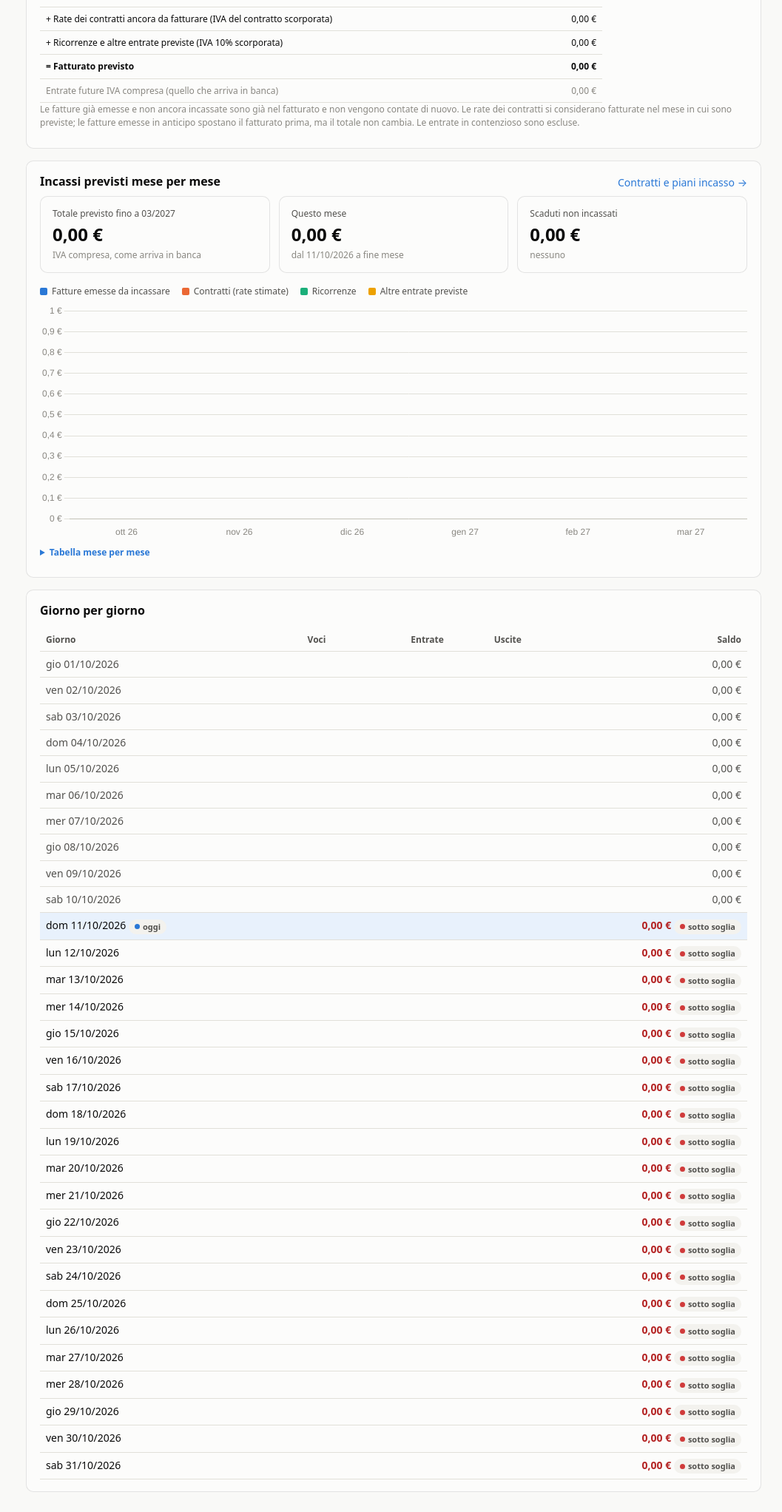
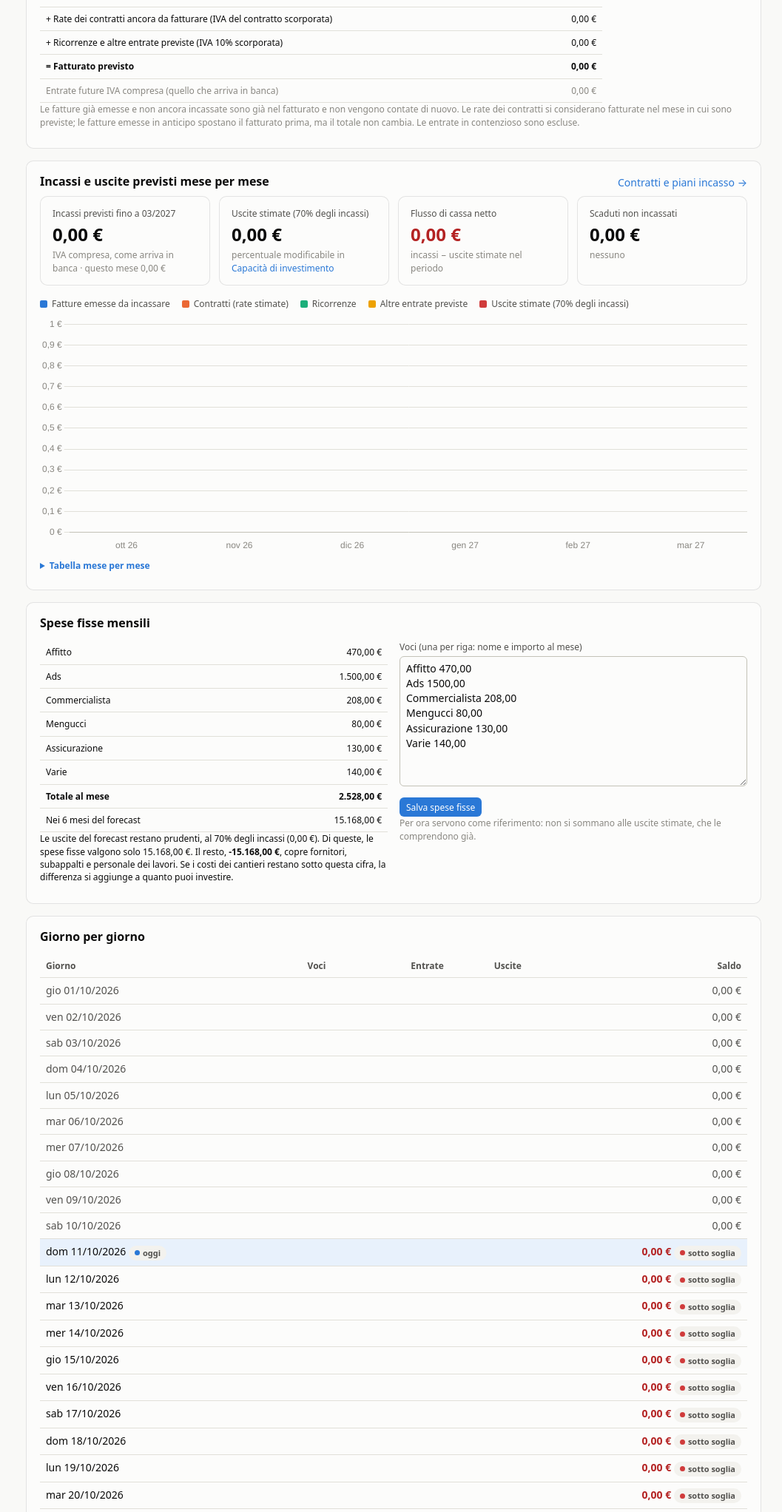
Before and after one commit to fede-pixel/FinanceBaccano-Partners, a FastAPI app: page /forecast in a window 1280 px wide. Shown: the part 1138-3182 px from the top of the page at 74% size, without its empty margins (223-1280 px from the left). Before the commit the page ends 3155 px from the top, so only its background shows below. Run offline with FastAPI, Linux system fonts and the light colour scheme; data that the repository does not hold is empty.

Commit message:
Forecast: uscite stimate in % degli incassi, flusso netto e spese fisse mensili
Gli incassi previsti mese per mese ora hanno anche le uscite stimate (stessa
percentuale della capacità di investimento, 70%), il netto e il cumulato. Nuova
scheda Spese fisse mensili (affitto, ads, commercialista, Mengucci,
assicurazione, varie), modificabile, come riferimento accanto alla stima.

Co-Authored-By: Claude Opus 5.5 <noreply@anthropic.com>
Claude-Session: https://claude.ai/code/session_01KtJpJz3rcRPW9gvZwDMusj

```diff
--- a/app/routers/economics.py
+++ b/app/routers/economics.py
@@ -92,6 +92,7 @@ def investment_page(request: Request, mesi: int = 6, scenario: str = "base", ses
         request, "investment.html", pp=pp, plan=plan, mesi=mesi, scenario=scenario, scenarios=investment.SCENARIOS,
         cfg=investment.settings(session), areas=investment.AREAS,
         chart_days=chart_days, chart_months=chart_months, chart_alloc=chart_alloc, chart_profit=chart_profit,
+        fixed_total=sum(v for _, v in investment.fixed_costs(session)),
     )
 
 
--- a/app/templates/_inflows.html
+++ b/app/templates/_inflows.html
@@ -1,25 +1,30 @@
-{# Incassi previsti mese per mese: richiede la variabile "inflows" (app.services.inflows.Inflows) #}
+{# Incassi e uscite previsti mese per mese: richiede la variabile "inflows" (app.services.inflows.Inflows) #}
 {% from "_macros.html" import chart %}
+{% set pct = (inflows.cost_ratio * 100)|round|int %}
 <div class="card">
   <div class="page-head" style="margin-bottom:8px">
-    <h2 style="margin:0">Incassi previsti mese per mese</h2>
+    <h2 style="margin:0">Incassi e uscite previsti mese per mese</h2>
     <a href="/contratti">Contratti e piani incasso →</a>
   </div>
   <div class="kpis">
-    <div class="kpi"><div class="label">Totale previsto fino a {{ inflows.months[-1].key[5:] }}/{{ inflows.months[-1].key[:4] }}</div>
-      <div class="value">{{ inflows.total|eur }}</div><div class="sub">IVA compresa, come arriva in banca</div></div>
-    <div class="kpi"><div class="label">Questo mese</div><div class="value">{{ inflows.months[0].total|eur }}</div>
-      <div class="sub">dal {{ today|d }} a fine mese</div></div>
+    <div class="kpi"><div class="label">Incassi previsti fino a {{ inflows.months[-1].key[5:] }}/{{ inflows.months[-1].key[:4] }}</div>
+      <div class="value">{{ inflows.total|eur }}</div><div class="sub">IVA compresa, come arriva in banca · questo mese {{ inflows.months[0].total|eur }}</div></div>
+    <div class="kpi"><div class="label">Uscite stimate ({{ pct }}% degli incassi)</div><div class="value">{{ inflows.total_out|eur }}</div>
+      <div class="sub">percentuale modificabile in <a href="/investimenti#impostazioni">Capacità di investimento</a></div></div>
+    <div class="kpi"><div class="label">Flusso di cassa netto</div><div class="value {{ 'pos' if inflows.net > 0 else 'neg' }}">{{ inflows.net|eur_sign }}</div>
+      <div class="sub">incassi − uscite stimate nel periodo</div></div>
     <div class="kpi"><div class="label">Scaduti non incassati</div><div class="value {{ 'neg' if inflows.overdue }}">{{ inflows.overdue|eur }}</div>
       <div class="sub">{% if inflows.overdue %}{{ inflows.overdue_count }} voci da sollecitare, non incluse nei mesi · <a href="/fatture/situazione?vista=incassare">vedi</a>{% else %}nessuno{% endif %}</div></div>
   </div>
   {{ chart(chart_id or 'inflows-chart', inflows.chart(), inflows.legend()) }}
   <details style="margin-top:8px"><summary class="small">Tabella mese per mese</summary>
   <div class="table-wrap"><table class="small">
-    <thead><tr><th>Mese</th><th class="num">Fatture emesse</th><th class="num">Contratti</th><th class="num">Ricorrenze</th><th class="num">Altre</th><th class="num">Totale</th><th class="num">Cumulato</th></tr></thead>
+    <thead><tr><th>Mese</th><th class="num">Fatture emesse</th><th class="num">Contratti</th><th class="num">Ricorrenze</th><th class="num">Altre</th><th class="num">Incassi</th>
+      <th class="num">Uscite stimate ({{ pct }}%)</th><th class="num">Netto</th><th class="num">Netto cumulato</th></tr></thead>
     <tbody>{% for m in inflows.months %}<tr><td>{{ m.key[5:] }}/{{ m.key[:4] }}</td><td class="num">{{ m.invoices|eur }}</td><td class="num">{{ m.contracts|eur }}</td>
-      <td class="num">{{ m.recurring|eur }}</td><td class="num">{{ m.other|eur }}</td><td class="num"><strong>{{ m.total|eur }}</strong></td><td class="num">{{ m.cumulative|eur }}</td></tr>{% endfor %}</tbody>
+      <td class="num">{{ m.recurring|eur }}</td><td class="num">{{ m.other|eur }}</td><td class="num"><strong>{{ m.total|eur }}</strong></td>
+      <td class="num">{{ m.out|eur }}</td><td class="num">{{ m.net|eur_sign }}</td><td class="num">{{ m.net_cumulative|eur_sign }}</td></tr>{% endfor %}</tbody>
   </table></div>
-  <p class="small muted">Fatture emesse: alla scadenza di pagamento. Contratti: residuo diviso in parti uguali per mese fino alla data di fine. Ricorrenze: le entrate periodiche (es. Mercuri 1.000 € al mese). Le fatture in contenzioso non sono incluse.</p>
+  <p class="small muted">Incassi: fatture emesse alla scadenza di pagamento, rate dei contratti divise per mese fino alla data di fine, ricorrenze e voci manuali (escluse le fatture in contenzioso). Uscite: per prudenza il {{ pct }}% degli incassi dello stesso mese, che comprende fornitori, subappalti, personale e spese fisse.</p>
   </details>
 </div>
--- a/app/templates/forecast.html
+++ b/app/templates/forecast.html
@@ -78,6 +78,30 @@
 
 {% set chart_id = 'fc-inflows' %}{% include "_inflows.html" %}
 
+{% set fixed_total = fixed|sum(attribute=1) %}{% set n = inflows.months|length %}
+<div class="card">
+  <h2>Spese fisse mensili</h2>
+  <div class="grid grid-2">
+    <div>
+      <table class="small">
+        <tbody>{% for name, v in fixed %}<tr><td>{{ name }}</td><td class="num">{{ v|eur }}</td></tr>{% endfor %}
+          <tr><td><strong>Totale al mese</strong></td><td class="num"><strong>{{ fixed_total|eur }}</strong></td></tr>
+          <tr><td>Nei {{ n }} mesi del forecast</td><td class="num">{{ (fixed_total * n)|eur }}</td></tr></tbody>
+      </table>
+      <p class="small">Le uscite del forecast restano prudenti, al {{ (inflows.cost_ratio * 100)|round|int }}% degli incassi ({{ inflows.total_out|eur }}).
+        Di queste, le spese fisse valgono solo {{ (fixed_total * n)|eur }}. Il resto, <strong>{{ (inflows.total_out - fixed_total * n)|eur }}</strong>, copre fornitori, subappalti e personale dei lavori.
+        Se i costi dei cantieri restano sotto questa cifra, la differenza si aggiunge a quanto puoi investire.</p>
+    </div>
+    <form method="post" action="/forecast/spese-fisse">
+      <div class="field"><label>Voci (una per riga: nome e importo al mese)</label>
+        <textarea name="voci" rows="8">{% for name, v in fixed %}{{ name }} {{ v|cents_input }}
+{% endfor %}</textarea></div>
+      <button class="small">Salva spese fisse</button>
+      <p class="small muted">Per ora servono come riferimento: non si sommano alle uscite stimate, che le comprendono già.</p>
+    </form>
+  </div>
+</div>
+
 <div class="card">
   <h2>Giorno per giorno</h2>
   <div class="table-wrap">
--- a/app/templates/investment.html
+++ b/app/templates/investment.html
@@ -69,7 +69,7 @@
 </div>
 
 <div class="grid grid-2">
-  <div class="card">
+  <div class="card" id="impostazioni">
     <h2>Impostazioni</h2>
     <form method="post" action="/investimenti/impostazioni">
       <input type="hidden" name="mesi" value="{{ mesi }}"><input type="hidden" name="scenario" value="{{ scenario }}">
@@ -92,6 +92,7 @@
       <li><strong>Incassi previsti</strong>: tutte le entrate previste dal mese corrente all'ultima rata dei contratti, cioè fatture emesse da incassare, rate dei contratti, ricorrenze e voci manuali. Gli importi sono IVA compresa, come arrivano in banca. Le fatture in contenzioso sono escluse.</li>
       <li><strong>Scenari</strong>: base = incassi futuri al 100% e scaduti all'80%; prudente = futuri all'85% e scaduti al 50%; ottimista = tutto al 100%.</li>
       <li><strong>Costi</strong>: una percentuale fissa degli incassi ({{ (pp.cost_ratio * 100)|round|int }}%), modificabile qui sotto. {% if pp.actual_cost_ratio is not none %}Per confronto, quest'anno i costi fatturati più il personale valgono il <strong>{{ (pp.actual_cost_ratio * 100)|round|int }}%</strong> dei ricavi (imponibile, vedi KPI economici): se il margine reale resta quello, l'utile sarà più basso.{% endif %}</li>
+      {% if fixed_total %}<li><strong>Spese fisse</strong>: {{ fixed_total|eur }} al mese ({{ (fixed_total * pp.months|length)|eur }} nel periodo, vedi Forecast). Sono già dentro il {{ (pp.cost_ratio * 100)|round|int }}%: se i costi dei cantieri sono più bassi della stima, puoi investire di più.</li>{% endif %}
       <li><strong>Utile</strong> = incassi − costi − accantonamento per le imposte, diviso tra le aree con le percentuali scelte.</li>
       <li><strong>Quando spendere</strong>: subito solo la liquidità sopra la riserva di sicurezza, il resto man mano che arrivano gli incassi (tabella mese per mese).</li>
       <li>È una stima per decidere, non una garanzia: rivedila dopo ogni caricamento settimanale.</li>
```
Also changed, not shown: app/routers/dashboard.py (+14 -3 lines), app/services/inflows.py (+29 -4 lines), app/services/investment.py (+38 -0 lines), tests/test_contracts.py (+19 -0 lines).
